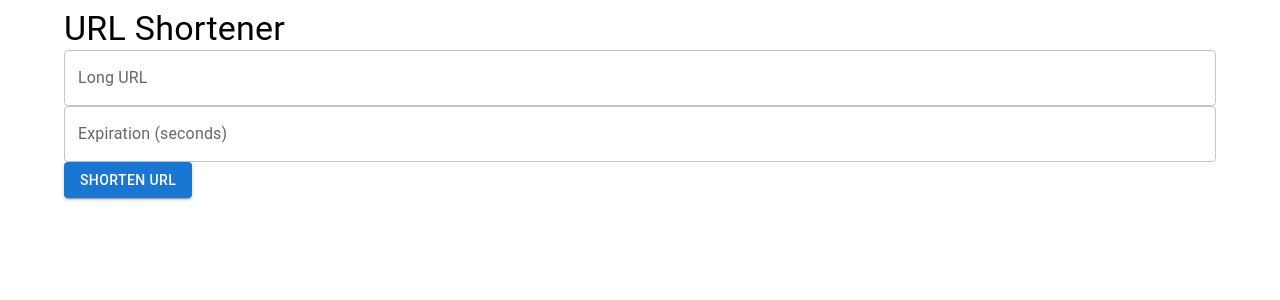
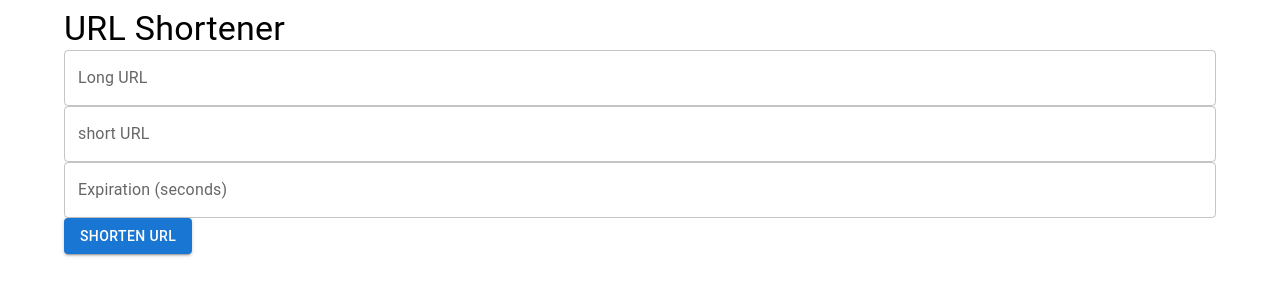
Before and after one commit to Amitai36/URL-Shortener-Implementation, a React (Vite) app in the folder front/: page / in a window 1280 px wide. Shown: the top 300 px of the page. Built offline with nearby package versions, Linux system fonts and the light colour scheme.

Commit message:
add input of short url

```diff
--- a/front/src/components/Form.tsx
+++ b/front/src/components/Form.tsx
@@ -4,6 +4,7 @@ import { Button, TextField, Container, Typography } from '@mui/material';
 
 interface FormData {
     longUrl: string;
+    shortUrl: string
     expiresIn?: number;
 }
 
@@ -28,6 +29,12 @@ function Form() {
                     {...register('longUrl', { required: true })}
                 />
                 <TextField
+                    label="short URL"
+                    variant="outlined"
+                    fullWidth
+                    {...register('shortUrl', { required: true })}
+                />
+                <TextField
                     label="Expiration (seconds)"
                     variant="outlined"
                     type="number"
```
